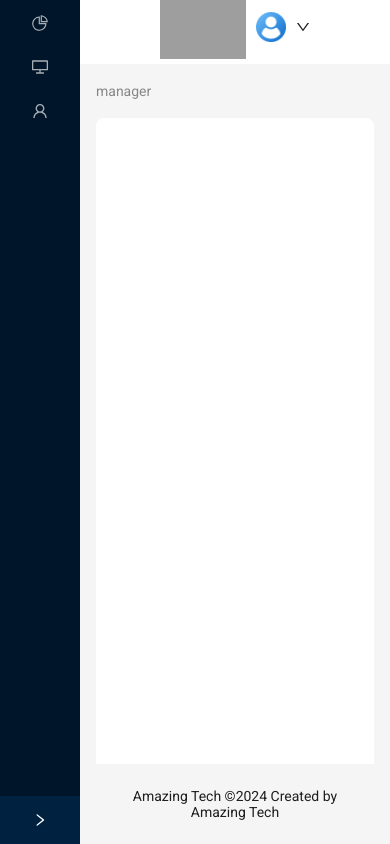
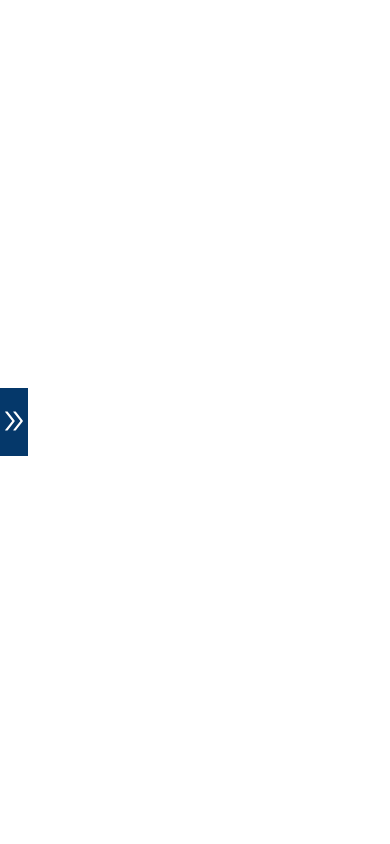
Before and after one commit to totrieuvy/smartphone, a React (Vite) app: page /manager in a window 390 px wide. Built offline with nearby package versions, Linux system fonts and the light colour scheme; grey boxes are pictures that could not be loaded.

Commit message:
responsive sider của manager

```diff
--- a/src/components/manager/SidebarManager.jsx
+++ b/src/components/manager/SidebarManager.jsx
@@ -1,114 +1,84 @@
 import { useState, useEffect } from "react";
-import { DesktopOutlined, PieChartOutlined, UserOutlined } from "@ant-design/icons";
-import { Breadcrumb, Layout, Menu, theme, Dropdown } from "antd";
-import { Link, Outlet, useLocation } from "react-router-dom";
-import { DownOutlined } from "@ant-design/icons";
+import { NavLink, Outlet, useLocation } from "react-router-dom";
+import {
+  ProductOutlined,
+  ShoppingCartOutlined,
+  UserOutlined,
+  DoubleRightOutlined,
+  DoubleLeftOutlined,
+} from "@ant-design/icons";
+import { Dropdown, Menu } from "antd";
 import "./SidebarManager.scss";
 
-const { Header, Content, Footer, Sider } = Layout;
+function SidebarManager() {
+  const [isSidebarOpen, setIsSidebarOpen] = useState(false);
+  const location = useLocation();
 
-function getItem(label, key, icon, children) {
-  return {
-    key,
-    icon,
-    children,
-    label,
+  const toggleSidebar = () => {
+    setIsSidebarOpen(!isSidebarOpen);
   };
-}
 
-const items = [
-  getItem("Category", "category", <PieChartOutlined />),
-  getItem("Products", "products", <DesktopOutlined />),
-  getItem("Account", "account", <UserOutlined />, [
-    getItem(<Link to="total-account">Total</Link>, "total-account"),
-    getItem(<Link to="list-staff">Staff</Link>, "list-staff"),
-    getItem(<Link to="list-customer">Customer</Link>, "list-customer"),
-  ]),
-];
+  useEffect(() => {
+    setIsSidebarOpen(false);
+  }, [location.pathname]);
 
-const SidebarManager = () => {
-  const [collapsed, setCollapsed] = useState(false);
-  const {
-    token: { colorBgContainer, borderRadiusLG },
-  } = theme.useToken();
-
-  const location = useLocation();
-  const breadcrumbItems = location.pathname
-    .split("/")
-    .filter((path) => path)
-    .map((path, index, arr) => ({
-      title: <Link to={`/${arr.slice(0, index + 1).join("/")}`}>{path.charAt(0) + path.slice(1)}</Link>,
-      key: index,
-    }));
-
-  const userMenu = (
+  const accountMenu = (
     <Menu>
-      <Menu.Item key="1">
-        <Link to="profile">Profile</Link>
+      <Menu.Item key="total">
+        <NavLink to="total">Total</NavLink>
       </Menu.Item>
-      <Menu.Item key="2">
-        <Link to="change-password">Change password</Link>
+      <Menu.Item key="customer">
+        <NavLink to="customer">Customer</NavLink>
       </Menu.Item>
-      <Menu.Item key="3">
-        <Link to="logout">Logout</Link>
+      <Menu.Item key="staff">
+        <NavLink to="staff">Staff</NavLink>
       </Menu.Item>
     </Menu>
   );
 
-  useEffect(() => {
-    const handleResize = () => {
-      if (window.innerWidth < 768) {
-        setCollapsed(true); // Collapse the sidebar on small screens
-      } else {
-        setCollapsed(false); // Expand the sidebar on larger screens
-      }
-    };
+  return (
+    <div className="SidebarManager">
+      <div className="SidebarManager__menuButton" onClick={toggleSidebar}>
+        {isSidebarOpen ? <DoubleLeftOutlined className="menu-icon" /> : <DoubleRightOutlined className="menu-icon" />}
+      </div>
 
-    window.addEventListener("resize", handleResize);
-    handleResize(); // Call on mount to set the initial state
-
-    return () => {
-      window.removeEventListener("resize", handleResize);
-    };
-  }, []);
-
-  return (
-    <Layout style={{ minHeight: "100vh" }}>
-      <Sider collapsible collapsed={collapsed} onCollapse={(value) => setCollapsed(value)}>
-        <div className="demo-logo-vertical" />
-        <Menu theme="dark" defaultSelectedKeys={["1"]} mode="inline" items={items} />
-      </Sider>
-      <Layout>
-        <Header style={{ padding: 0, background: colorBgContainer }} className="SidebarManager">
-          <div className="SidebarManager__logo">
-            <img src="./assets/company.png" alt="logo" />
-          </div>
-          <Dropdown overlay={userMenu} trigger={["click"]} placement="bottomRight">
-            <div className="SidebarManager__user">
-              <img src="./assets/user.png" alt="user" />
-              <DownOutlined />
-            </div>
-          </Dropdown>
-        </Header>
-        <Content style={{ margin: "0 16px" }}>
-          <Breadcrumb style={{ margin: "16px 0" }} items={breadcrumbItems} />
-          <div
-            style={{
-              padding: 24,
-              minHeight: "100%",
-              background: colorBgContainer,
-              borderRadius: borderRadiusLG,
-            }}
-          >
-            <Outlet />
-          </div>
-        </Content>
-        <Footer style={{ textAlign: "center" }}>
-          Amazing Tech ©{new Date().getFullYear()} Created by Amazing Tech
-        </Footer>
-      </Layout>
-    </Layout>
+      <div className={`SidebarManager__left ${isSidebarOpen ? "open" : ""}`}>
+        <ul className="SidebarManager__menu">
+          <li>
+            <NavLink
+              to="category"
+              className={({ isActive }) =>
+                isActive ? "SidebarManager__menu__item active-item" : "SidebarManager__menu__item"
+              }
+            >
+              <ProductOutlined className="icon" />
+              <span className="menu-text">Category</span>
+            </NavLink>
+          </li>
+          <li>
+            <NavLink
+              to="product"
+              className={({ isActive }) =>
+                isActive ? "SidebarManager__menu__item active-item" : "SidebarManager__menu__item"
+              }
+            >
+              <ShoppingCartOutlined className="icon" />
+              <span className="menu-text">Products</span>
+            </NavLink>
+          </li>
+          <li>
+            <Dropdown overlay={accountMenu} placement="bottomLeft" trigger={["click"]}>
+              <div className="SidebarManager__menu__item dropdown-toggle">
+                <UserOutlined className="icon" />
+                <span className="menu-text">Account</span>
+              </div>
+            </Dropdown>
+          </li>
+        </ul>
+      </div>
+      <div className="SidebarManager__right">{<Outlet />}</div>
+    </div>
   );
-};
+}
 
 export default SidebarManager;
--- a/src/components/manager/SidebarManager.scss
+++ b/src/components/manager/SidebarManager.scss
@@ -1,65 +1,111 @@
 .SidebarManager {
   display: flex;
-  align-items: center;
-  padding: 0 16px;
-  position: relative;
+  width: 100%;
+  height: 100%;
 
-  &__logo {
+  &__menuButton {
+    display: none;
+    font-size: 24px;
+    color: #fff;
+    padding: 20px 2px;
+    background-color: #05386a;
+    cursor: pointer;
     position: absolute;
-    left: 50%;
-    transform: translateX(-50%);
-    height: 100%;
+    top: 50%;
+    transform: translateY(-50%);
+    z-index: 1001;
+  }
+
+  &__left {
+    width: 13%;
+    height: 100vh;
+    background-color: #05386a;
+    display: flex;
+    justify-content: center;
+    padding-top: 20px;
+    transition: transform 0.3s ease;
+
+    &.open {
+      transform: translateX(0);
+    }
+
+    ul {
+      list-style: none;
+      padding: 0;
+      margin: 0;
+      width: 100%;
+
+      li {
+        width: 100%;
+      }
+
+      .SidebarManager__menu__item {
         display: flex;
         align-items: center;
+        gap: 10px;
+        color: #fff;
+        font-size: 20px;
+        text-decoration: none;
+        padding: 15px 20px;
+        width: 100%;
 
-    img {
-      height: 100%;
-      object-fit: contain;
+        &:hover {
+          background-color: #388e3c;
+          cursor: pointer;
         }
       }
 
-  &__user {
-    display: flex;
-    align-items: center;
-    margin-left: auto;
-    position: absolute;
-    right: 16px;
-    gap: 10px;
-
-    &:hover {
+      .dropdown-toggle {
         cursor: pointer;
       }
 
-    img {
-      height: 40px;
-      margin-left: 10px;
-      object-fit: contain;
+      .active-item {
+        background-color: #4caf50;
+      }
+
+      .icon {
+        font-size: 25px;
+      }
+
+      .menu-text {
+        display: inline;
       }
     }
   }
 
-// Responsive Styles
-@media (max-width: 768px) {
-  .SidebarManager {
-    display: flex;
-    justify-content: center;
-    &__logo {
-      position: static;
-      transform: none;
-      margin-bottom: 10px;
+  &__right {
+    flex-grow: 1;
   }
 
-    &__user {
-      position: static;
+  @media (max-width: 768px) {
+    &__left {
+      position: fixed;
+      left: 0;
+      top: 0;
+      width: 60%;
+      max-width: 250px;
+      height: 100%;
+      transform: translateX(-100%);
+      z-index: 1000;
+    }
+
+    &__menuButton {
+      display: block;
+    }
+
+    .menu-text {
+      display: none;
+    }
+
+    &__right {
+      width: 100%;
       margin-left: 0;
-      margin-bottom: 10px;
-      justify-content: center; // Center user menu on small screens
     }
   }
 
-  .SidebarManager__user {
-    img {
-      height: 30px; // Adjust user icon size on smaller screens
+  @media (max-width: 480px) {
+    &__left {
+      width: 80%;
     }
   }
 }
--- /dev/null
+++ b/src/pages/error/ErrorPage.jsx
@@ -0,0 +1,16 @@
+import "./index.scss";
+import { WarningOutlined } from "@ant-design/icons";
+
+function ErrorPage() {
+  return (
+    <div className="NotFound">
+      <div className="NotFound__content">
+        <WarningOutlined className="NotFound__content__icon" />
+        <h2>404 - Page not found</h2>
+        <h4>The page you are looking for does not exist.</h4>
+      </div>
+    </div>
+  );
+}
+
+export default ErrorPage;
--- /dev/null
+++ b/src/pages/error/index.scss
@@ -0,0 +1,23 @@
+.NotFound {
+  display: flex;
+  justify-content: center;
+  align-items: center;
+  height: 400px;
+  line-height: 40px;
+
+  &__content {
+    &__icon {
+      font-size: 40px;
+      display: flex;
+      justify-content: center;
+    }
+
+    h2,
+    h4 {
+      display: flex;
+      justify-content: center;
+      margin: 0;
+      font-size: 30px;
+    }
+  }
+}
--- a/src/pages/manager/ManagerPage.jsx
+++ /dev/null
@@ -1,5 +0,0 @@
-function ManagerPage() {
-  return <div>ManagerPage</div>;
-}
-
-export default ManagerPage;
--- /dev/null
+++ b/src/pages/manager/category/Category.jsx
@@ -0,0 +1,43 @@
+import { Table } from "antd";
+
+function Category() {
+  const dataSource = [
+    {
+      key: "1",
+      name: "Mike",
+      age: 32,
+      address: "10 Downing Street",
+    },
+    {
+      key: "2",
+      name: "John",
+      age: 42,
+      address: "10 Downing Street",
+    },
+  ];
+
+  const columns = [
+    {
+      title: "Name",
+      dataIndex: "name",
+      key: "name",
+    },
+    {
+      title: "Age",
+      dataIndex: "age",
+      key: "age",
+    },
+    {
+      title: "Address",
+      dataIndex: "address",
+      key: "address",
+    },
+  ];
+  return (
+    <div>
+      <Table dataSource={dataSource} columns={columns} />
+    </div>
+  );
+}
+
+export default Category;
--- /dev/null
+++ b/src/pages/manager/product/Product.jsx
@@ -0,0 +1,5 @@
+function Product() {
+  return <div>Product</div>;
+}
+
+export default Product;
--- /dev/null
+++ b/src/pages/manager/profile/ManagerProfile.jsx
@@ -0,0 +1,5 @@
+function ManagerProfile() {
+  return <div>ManagerProfile</div>;
+}
+
+export default ManagerProfile;
```
Also changed, not shown: src/App.jsx (+23 -0 lines). Lines whose indentation alone changed are shown as unchanged.
